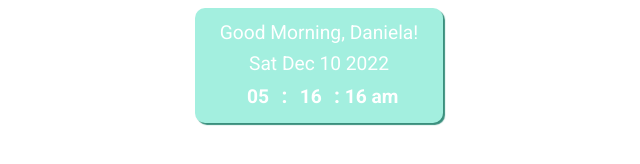
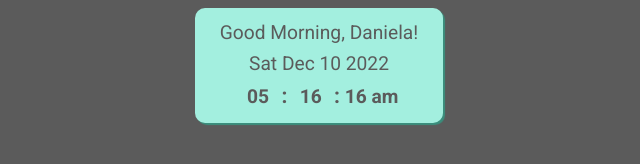
Before and after one commit to danielaaraico/notion-daily-widget, a plain HTML site: page index.html in a window 1280 px wide. Shown: the whole page, without its empty margins (321-961 px from the left). Drawn offline with Linux system fonts and the light colour scheme.

Commit message:
Update index.html

```diff
--- a/index.html
+++ b/index.html
@@ -11,7 +11,7 @@
         /*CSS RESETS*/
 
 body{
-    background-color: #fff;
+    background-color: #5b5b5b;
     line-height: 1.6;
 
 }
@@ -39,7 +39,7 @@ h1 {
     padding: 10px 25px 10px 25px;
     border-radius: 10px;
     background: #a3efdf;
-    color: #fff;
+    color: #5b5b5b;
     display: inline-block;
     box-shadow: 2px 2px 1px 0px #3a8f7d;
 }
```
